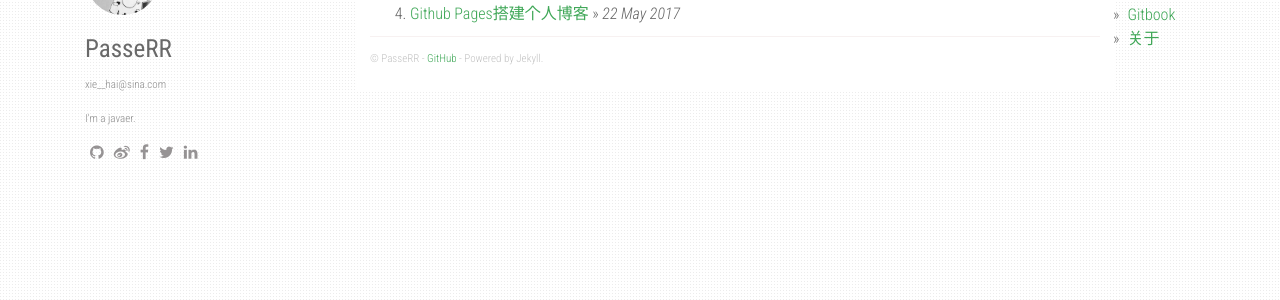
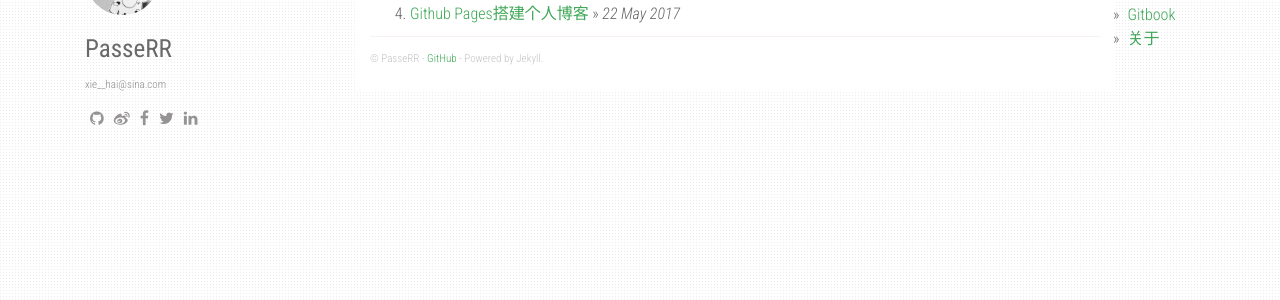
Before and after one commit to PasseRR/passerr.github.io, a Jekyll site: the page built from index.html, in a window 1280 px wide. Shown: the part 160-460 px from the top of the page. Built offline with Jekyll 4.4.1, drawn with Linux system fonts in a browser that asks for light colours; nearby versions of some CDN libraries; the list of posts is cut into pages by our own code.

Commit message:
update index

```diff
--- a/_layouts/default.html
+++ b/_layouts/default.html
@@ -133,11 +133,6 @@ layout: compress
                 {{ site.email }}
             </div>
             {% endif %}
-            {% if site.about %}
-            <div class="profile-about">
-                {{ site.about }}
-            </div>
-            {% endif %}
             <div class="social">
                 <ul>
                     {% for link in site.social %}
```
